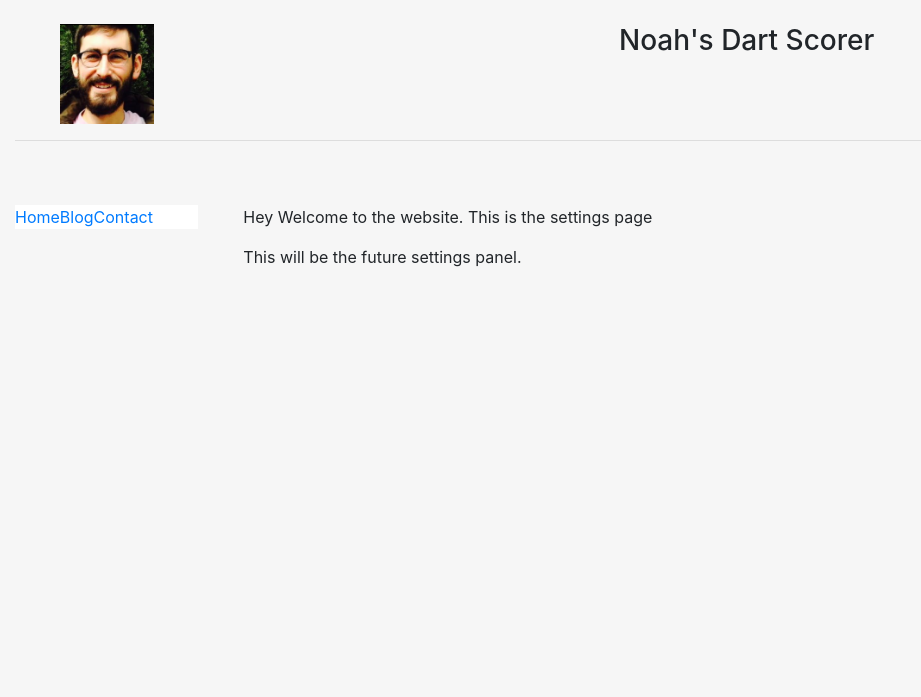
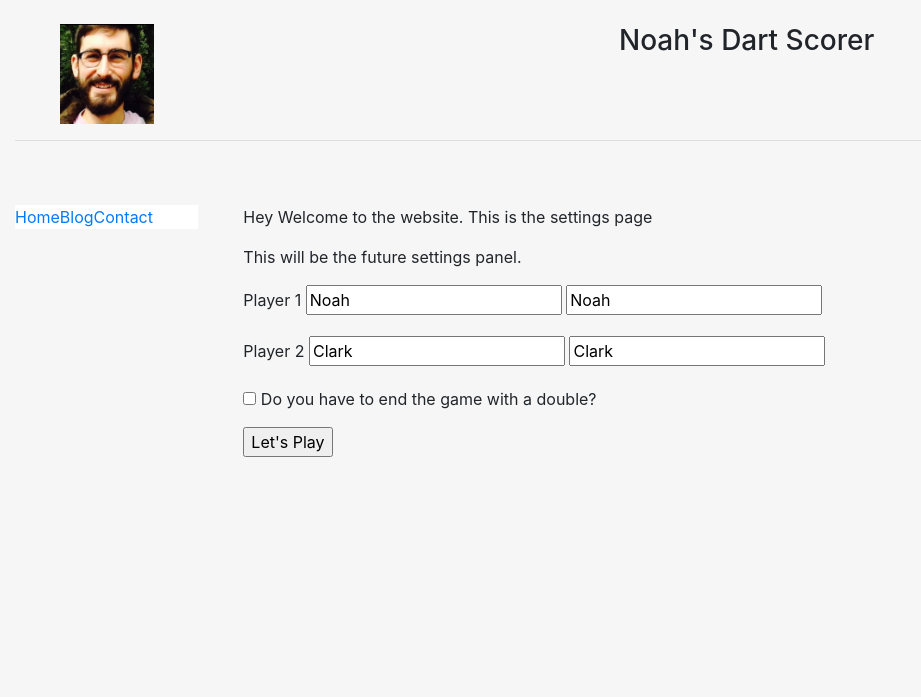
Before and after one commit to nahart/dartmvp, a Django app: page /scorer/start_game/ in a window 1280 px wide. Shown: the top 697 px of the page, without its empty margins (0-921 px from the left). Run offline with Django 3.2, Linux system fonts and the light colour scheme; some libraries are stand-ins or nearby versions.

Commit message:
Player Match & Settings work

```diff
--- a/mysite/urls.py
+++ b/mysite/urls.py
@@ -18,6 +18,5 @@ from django.contrib import admin
 
 urlpatterns = [
     url(r'^admin/', admin.site.urls), #admin site is "it's own app"
-    url(r'^start_game/', include('scorer.urls')),
     url(r'^scorer/', include('scorer.urls')),
 ]
--- a/scorer/templates/scorer/includes/calculator.html
+++ b/scorer/templates/scorer/includes/calculator.html
@@ -5,7 +5,7 @@
     <p id="score"</p>
 </b></p>
 
-<form action="/scorer/" method="post" name="calculator">
+<form action="{% url 'scorer' %}" method="post">
     {% csrf_token %}
 <div class="container">
     <div class="row">
@@ -49,7 +49,7 @@
             <button class="num_input btn col-2 btn-warning btn-lg" type="reset">reset</button>
             <input type="button" class="num_input btn col-2 btn-default btn-lg" id="0" name="0" value="0">
 
-            <a href="#" role="button" class="btn col-2 btn-success btn-lg" type="submit">submit</a>
+            <input class="btn col-2 btn-success btn-lg" type="submit">submit
             <br />
             <br />
         </div>
--- a/scorer/templates/scorer/includes/settings.html
+++ b/scorer/templates/scorer/includes/settings.html
@@ -1,4 +1,27 @@
 {% block content %}
 <p>This will be the future settings panel.</p>
 
+<form action="{% url 'start_game' %}" method="post">
+    {% csrf_token %}
+    <p>
+        <label>Player 1</label>
+        <input type="text" name="player_1_first_name" placeholder="First Name" required value="Noah">
+        <input type="text" name="player_1_last_name" placeholder="Last Name" required value="Noah">
+    </p>
+
+    <p>
+        <label>Player 2</label>
+        <input type="text" name="player_2_first_name" placeholder="First Name" required value="Clark">
+        <input type="text" name="player_2_last_name" placeholder="Last Name" required value="Clark">
+    </p>
+
+    {% if game_301 %}
+        <p>
+            <input type="checkbox" name="end_with_double" value="checked"> Do you have to end the game with a double?
+        </p>
+    {% endif %}
+
+    <input type="submit" value="Let's Play">
+</form>
+
 {% endblock %}
--- a/scorer/templates/scorer/start_game.html
+++ b/scorer/templates/scorer/start_game.html
@@ -2,5 +2,6 @@
 {% block content %}
 <p>Hey Welcome to the website. This is the settings page</p>
 
-{% include "scorer/includes/settings.html" %}
+{% include "scorer/includes/settings.html" with game_301=True %}
+
 {% endblock %}>
--- a/scorer/urls.py
+++ b/scorer/urls.py
@@ -1,9 +1,9 @@
 from django.conf.urls import url
 from . import views
-from .views import DartView
-from .views import SettingsView
+from .views import DartView, SettingsView, GameView
 
 urlpatterns = [
-    url(r'^$', DartView.as_view(), name='index'), #Reg Ex means phrase that starts and ends (index)
-    url(r'^start_game/', SettingsView.as_view(), name='start_game')
+    url(r'^$', DartView.as_view(), name='scorer'), #Reg Ex means phrase that starts and ends (index)
+    url(r'^start_game/', SettingsView.as_view(), name='start_game'),
+    url(r'^game/', GameView.as_view(), name='game')
 ]
--- a/scorer/views.py
+++ b/scorer/views.py
@@ -1,10 +1,10 @@
 # -*- coding: utf-8 -*-
 from __future__ import unicode_literals
 
-from django.shortcuts import render
+from django.shortcuts import render, redirect
 from django.http import HttpResponse
 from django.views.generic import View
-from .models import Player, MatchTurn
+from .models import Player, Match
 
 # Create your views here.
 # def index(request):
@@ -22,9 +22,42 @@ class DartView(View):
         return render(request, 'scorer/home.html', template_vars)
 
     def post(self, request):
-        print request.POST
+        print request.POST.keys()
+        return redirect('scorer')
+
 
 class SettingsView(View):
 
     def get(self, request):
         return render(request, 'scorer/start_game.html')
+
+    def post(self, request):
+        player_1_first_name = request.POST.get("player_1_first_name")
+        player_2_first_name = request.POST.get("player_2_first_name")
+        player_1_last_name = request.POST.get("player_1_last_name")
+        player_2_last_name = request.POST.get("player_2_last_name")
+
+        players = (
+            Player.objects.create(
+                name="{} {}".format(player_1_first_name, player_1_last_name),
+                email=''
+            ),
+            Player.objects.create(
+                name="{} {}".format(player_2_first_name, player_2_last_name),
+                email='',
+            )
+        )
+
+        match = Match.objects.create()
+        for player in players:
+            match.players.add(player)
+        match.save()
+        return redirect('game')
+
+class GameView(View):
+
+    def get(self, request):
+        pass
+
+    def post(self, request):
+        pass
```
